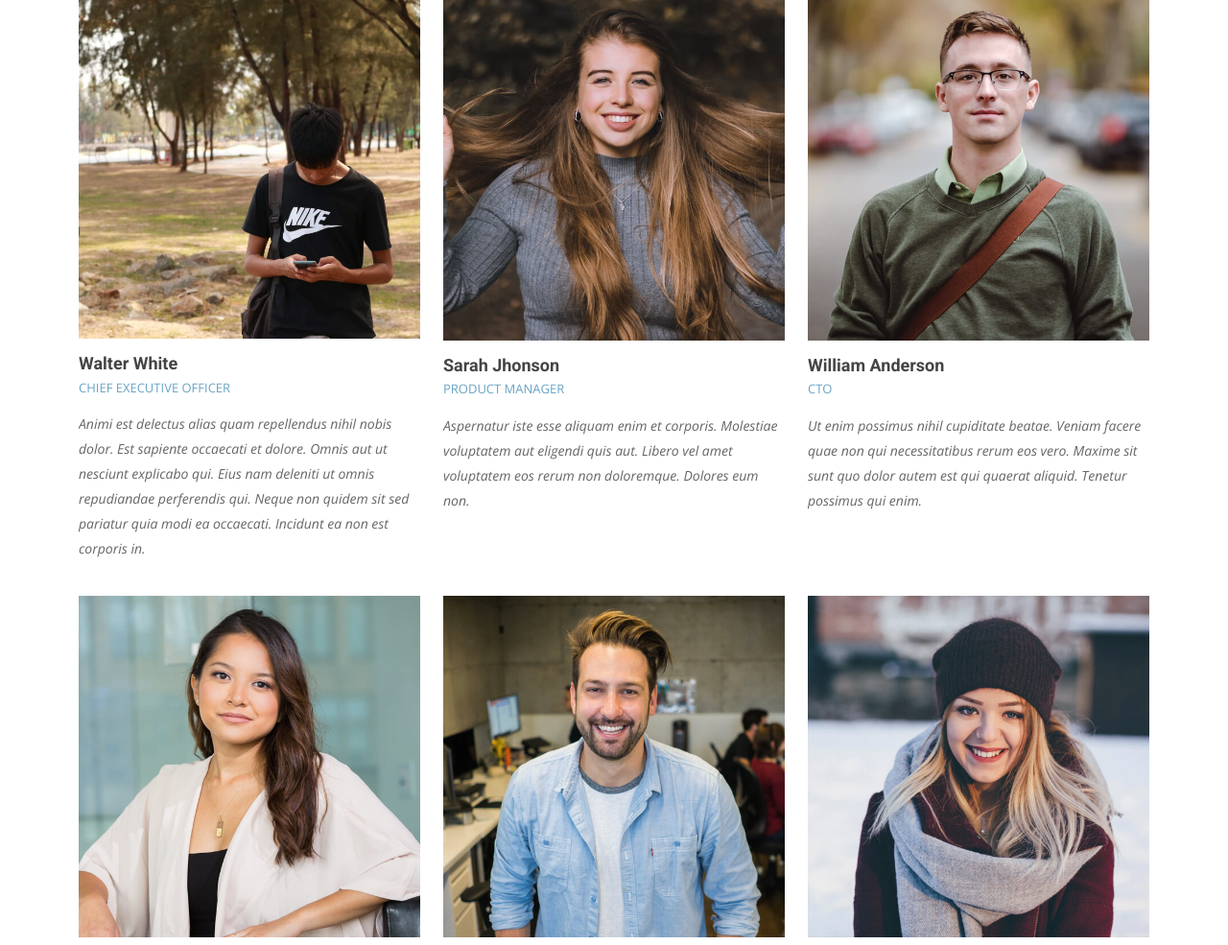
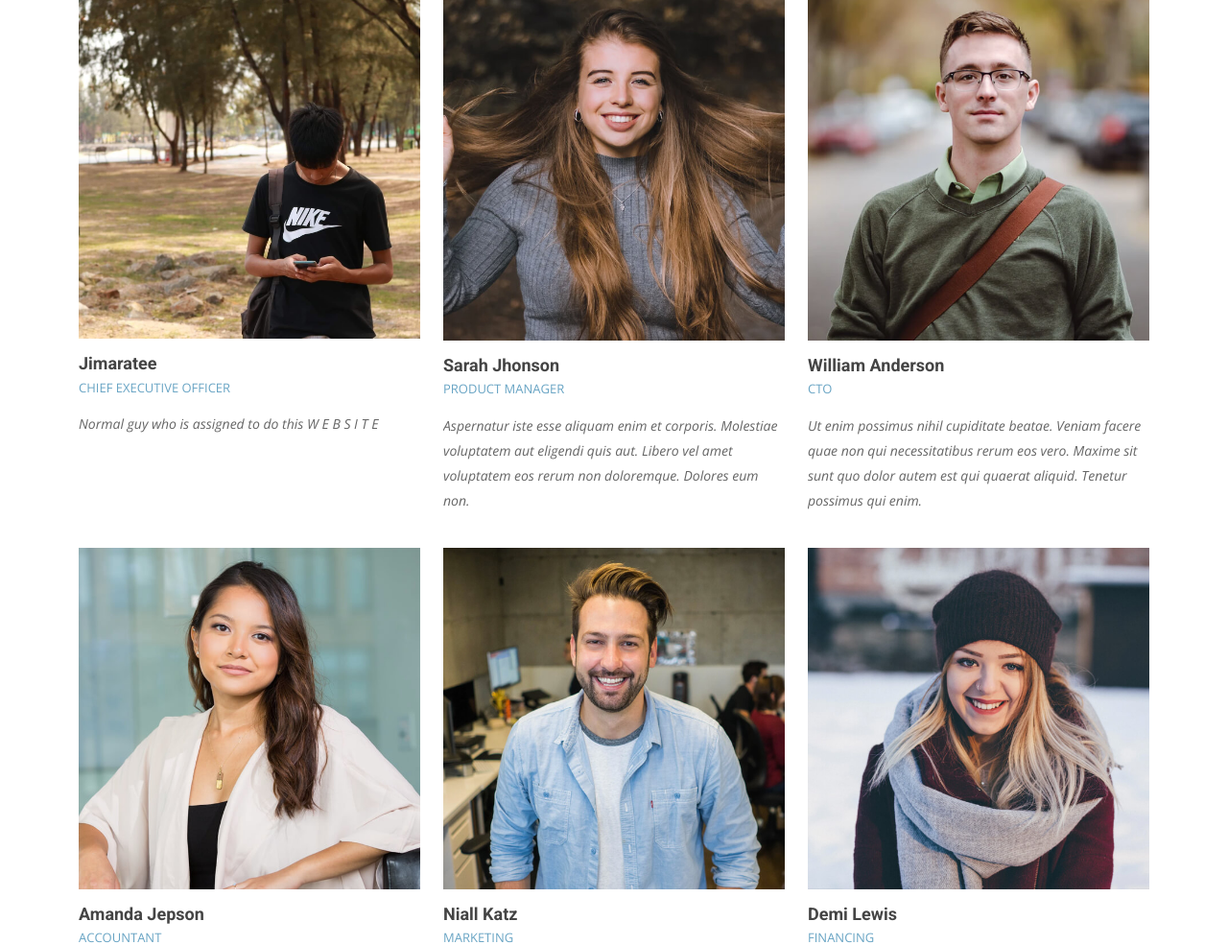
Before and after one commit to 17Saberz/website_project, a Flask app: page /team in a window 1280 px wide. Shown: the part 213-1198 px from the top of the page at 96% size. Run offline with Flask 3, Linux system fonts and the light colour scheme; some libraries are stand-ins or nearby versions.

Commit message:
Adjust Team page

```diff
--- a/Web_project/templates/team.html
+++ b/Web_project/templates/team.html
@@ -111,9 +111,9 @@
                 </div>
               </div>
               <div class="member-info">
-                <h4>Walter White</h4>
+                <h4>Jimaratee</h4>
                 <span>Chief Executive Officer</span>
-                <p>Animi est delectus alias quam repellendus nihil nobis dolor. Est sapiente occaecati et dolore. Omnis aut ut nesciunt explicabo qui. Eius nam deleniti ut omnis repudiandae perferendis qui. Neque non quidem sit sed pariatur quia modi ea occaecati. Incidunt ea non est corporis in.</p>
+                <p>Normal guy who is assigned to do this W E B S I T E</p>
               </div>
             </div>
           </div>
```
Also changed, not shown: Web_project/static/img/popo.png (added).
